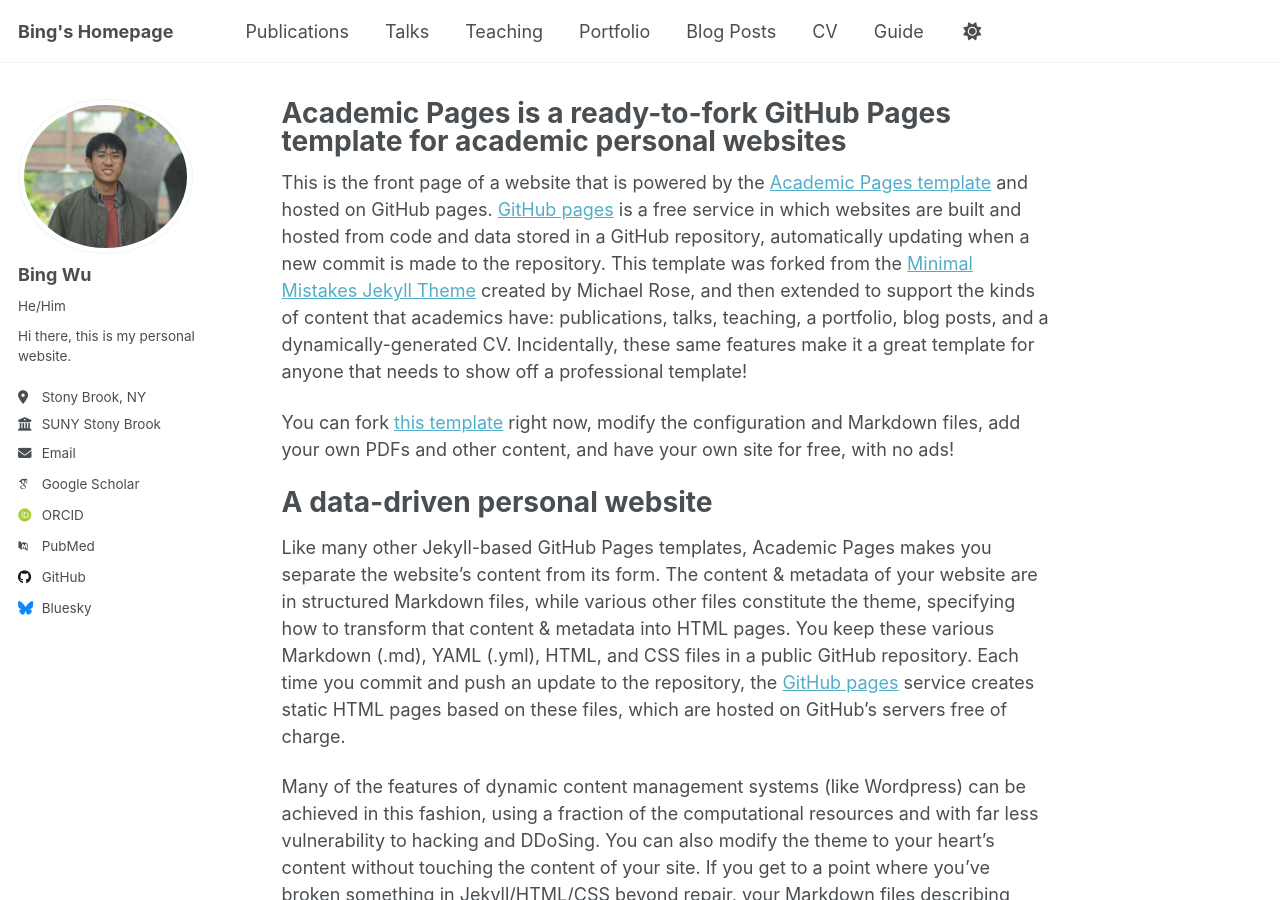
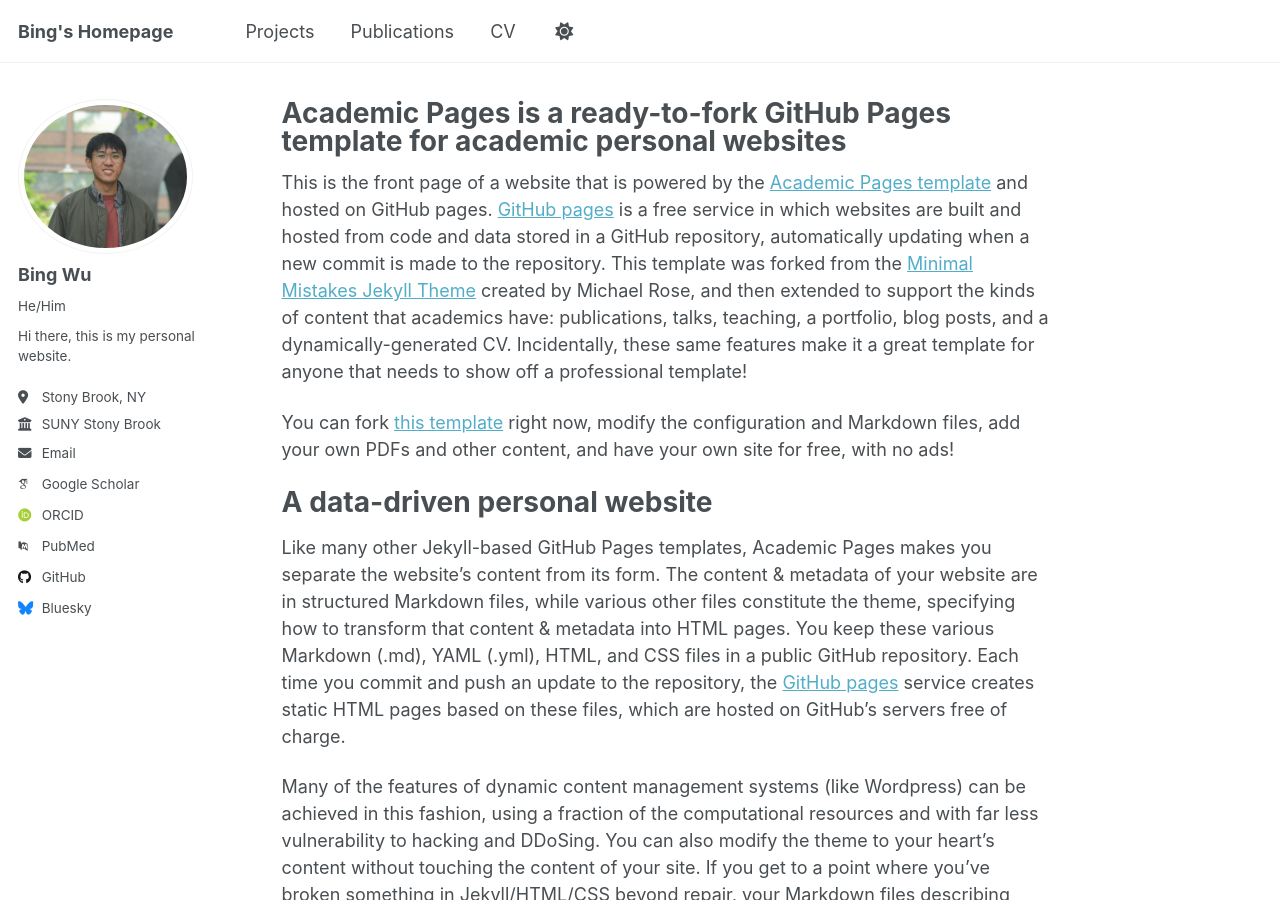
Before and after one commit to Bing-H-WU/Bing-H-WU.github.io, a Jekyll site: the page built from _pages/about.md, in a window 1280 px wide and 900 px high. Built offline with Jekyll 4.4.1, drawn with Linux system fonts in a browser that asks for light colours; some web fonts are replaced; a script that is not in the unit is left out.

Commit message:
Update navigation.yml

```diff
--- a/_data/navigation.yml
+++ b/_data/navigation.yml
@@ -8,26 +8,26 @@
 #      Markdown formatted page while the second is generated using JSON.
 
 main:
-  - title: "Publications"
+  - title: "Projects"
     url: /publications/
 
-  - title: "Talks"
+  - title: "Publications"
     url: /talks/
 
-  - title: "Teaching"
+  - title: "CV"
     url: /teaching/
 
-  - title: "Portfolio"
-    url: /portfolio/
+  #- title: "Others"
+  # url: /portfolio/
 
-  - title: "Blog Posts"
-    url: /year-archive/
+  #- title: "Blog Posts"
+  # url: /year-archive/
 
-  - title: "CV"
-    url: /cv/
+  #- title: "CV"
+  #  url: /cv/
 
   # - title: "CV"
   #   url: /cv-json/
 
-  - title: "Guide"
-    url: /markdown/
+  #- title: "Guide"
+  #  url: /markdown/
```
